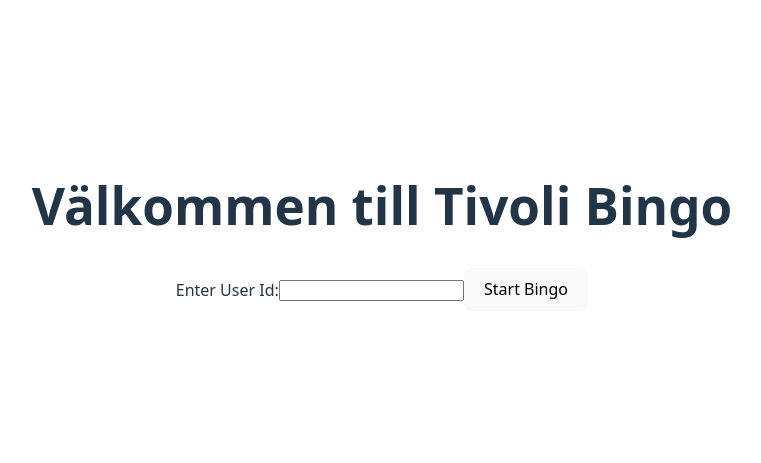
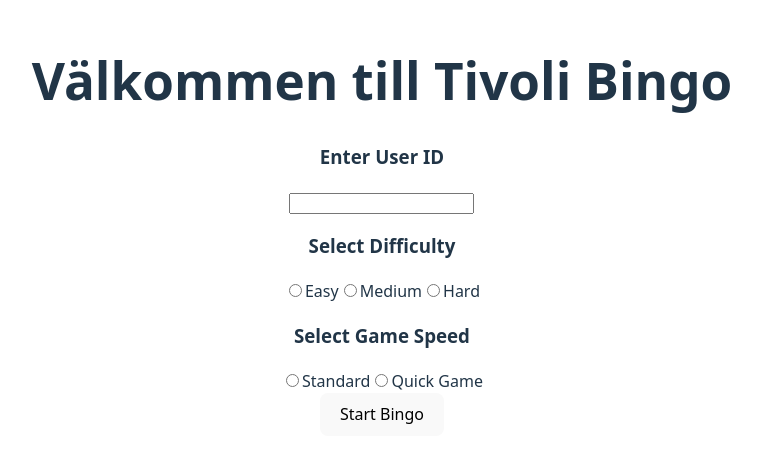
Before and after one commit to jolor2024/bingo, a React (Vite) app in the folder bingo-app/: page / in a window 1280 px wide. Shown: the part 173-636 px from the top of the page, without its empty margins (258-1019 px from the left). Built offline with nearby package versions, Linux system fonts and the light colour scheme.

Commit message:
add starting form

```diff
--- a/bingo-app/src/App.tsx
+++ b/bingo-app/src/App.tsx
@@ -5,19 +5,24 @@ import BingoGame from './components/BingoGame';
 
 function App() {
   const [userId, setUserId] = useState("");
+  const [difficulty, setDifficulty] = useState("");
+  const [gameSpeed, setGameSpeed] = useState('');
+
   const [gameStarted, setGameStarted] = useState(false);
 
   function startGame(e: FormEvent<HTMLFormElement>) {
     e.preventDefault();
+    console.log('Game started with:', { userId, difficulty, gameSpeed });
     setGameStarted(true);
   }
+
   return (
     <>
     {!gameStarted && (
       <div>
       <h1>Välkommen till Tivoli Bingo</h1>
       <form onSubmit={startGame}>
-        <label htmlFor="userId">Enter User Id:</label>
+      <h3>Enter User ID</h3>
       <input
         id="userId"
         name="userId"
@@ -25,10 +30,66 @@ function App() {
         value={userId}
         onChange={(e) => setUserId(e.target.value)}
       />
-        <button type='submit'>Start Bingo</button>
+
+      <h3>Select Difficulty</h3>
+      <div className="difficulty-options">
+        <input
+          type="radio"
+          id="easy"
+          name="difficulty"
+          value="easy"
+          checked={difficulty === 'easy'}
+          onChange={() => setDifficulty('easy')}
+        />
+        <label htmlFor="easy">Easy</label>
+
+        <input
+          type="radio"
+          id="medium"
+          name="difficulty"
+          value="medium"
+          checked={difficulty === 'medium'}
+          onChange={() => setDifficulty('medium')}
+        />
+        <label htmlFor="medium">Medium</label>
+
+        <input
+          type="radio"
+          id="hard"
+          name="difficulty"
+          value="hard"
+          checked={difficulty === 'hard'}
+          onChange={() => setDifficulty('hard')}
+        />
+        <label htmlFor="hard">Hard</label>
+      </div>
+
+      <h3>Select Game Speed</h3>
+      <div className="game-speed-options">
+        <input
+          type="radio"
+          id="standard"
+          name="gamespeed"
+          value="standard"
+          checked={gameSpeed === 'standard'}
+          onChange={() => setGameSpeed('standard')}
+        />
+        <label htmlFor="standard">Standard</label>
+
+        <input
+          type="radio"
+          id="quick"
+          name="gamespeed"
+          value="quick"
+          checked={gameSpeed === 'quick'}
+          onChange={() => setGameSpeed('quick')}
+        />
+        <label htmlFor="quick">Quick Game</label>
+      </div>
+
+      <button type="submit">Start Bingo</button>
       </form>
     </div>
-
     )}
 
     {gameStarted && (
```
Lines whose indentation alone changed are shown as unchanged.
